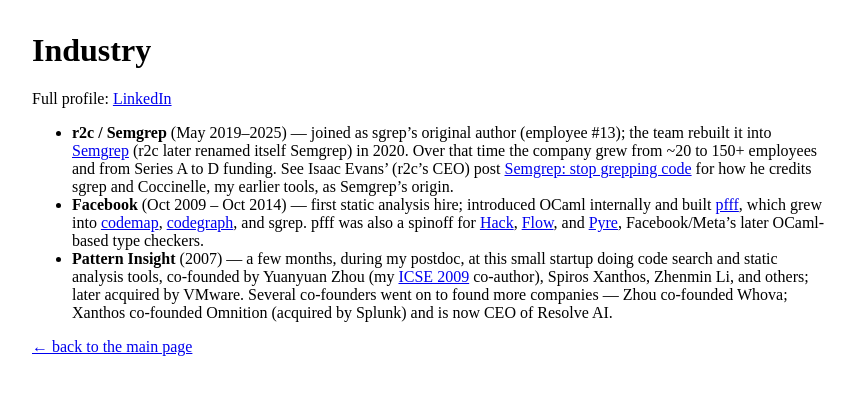
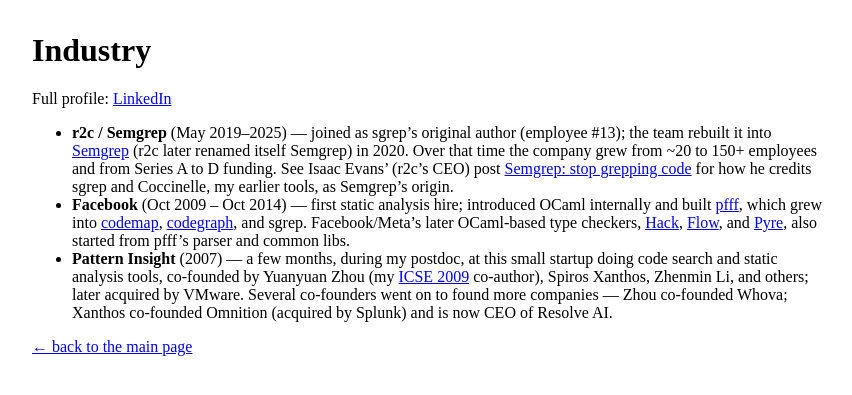
Before and after one commit to aryx/aryx.github.io, a Jekyll site: the page built from industry.md, in a window 1280 px wide. Shown: the top 395 px of the page, without its empty margins (208-1060 px from the left). Built offline with Jekyll 4.4.1, drawn with Linux system fonts in a browser that asks for light colours; our own code applies the rules of GitHub Pages for plain Markdown files.

Commit message:
Clarify pfff's relationship to Hack/Flow/Pyre
They started from pfff's parser and common libs rather than pfff spinning off into them.

Co-Authored-By: Claude Sonnet 5 <noreply@anthropic.com>

```diff
--- a/industry.md
+++ b/industry.md
@@ -11,9 +11,9 @@ Full profile: [LinkedIn](https://www.linkedin.com/in/yoann-padioleau-6379268/)
 - **Facebook** (Oct 2009 – Oct 2014) — first static analysis hire; introduced OCaml internally and
   built [pfff](https://github.com/facebookarchive/pfff), which grew into
   [codemap](https://github.com/aryx/codemap), [codegraph](https://github.com/aryx/codegraph), and
-  sgrep. pfff was also a spinoff for [Hack](https://hacklang.org/),
-  [Flow](https://flow.org/), and [Pyre](https://pyre-check.org/), Facebook/Meta's later
-  OCaml-based type checkers.
+  sgrep. Facebook/Meta's later OCaml-based type checkers, [Hack](https://hacklang.org/),
+  [Flow](https://flow.org/), and [Pyre](https://pyre-check.org/), also started from pfff's
+  parser and common libs.
 - **Pattern Insight** (2007) — a few months, during my postdoc, at this small startup doing code
   search and static analysis tools, co-founded by Yuanyuan Zhou (my [ICSE 2009](papers.md)
   co-author), Spiros Xanthos, Zhenmin Li, and others; later acquired by VMware. Several
```
